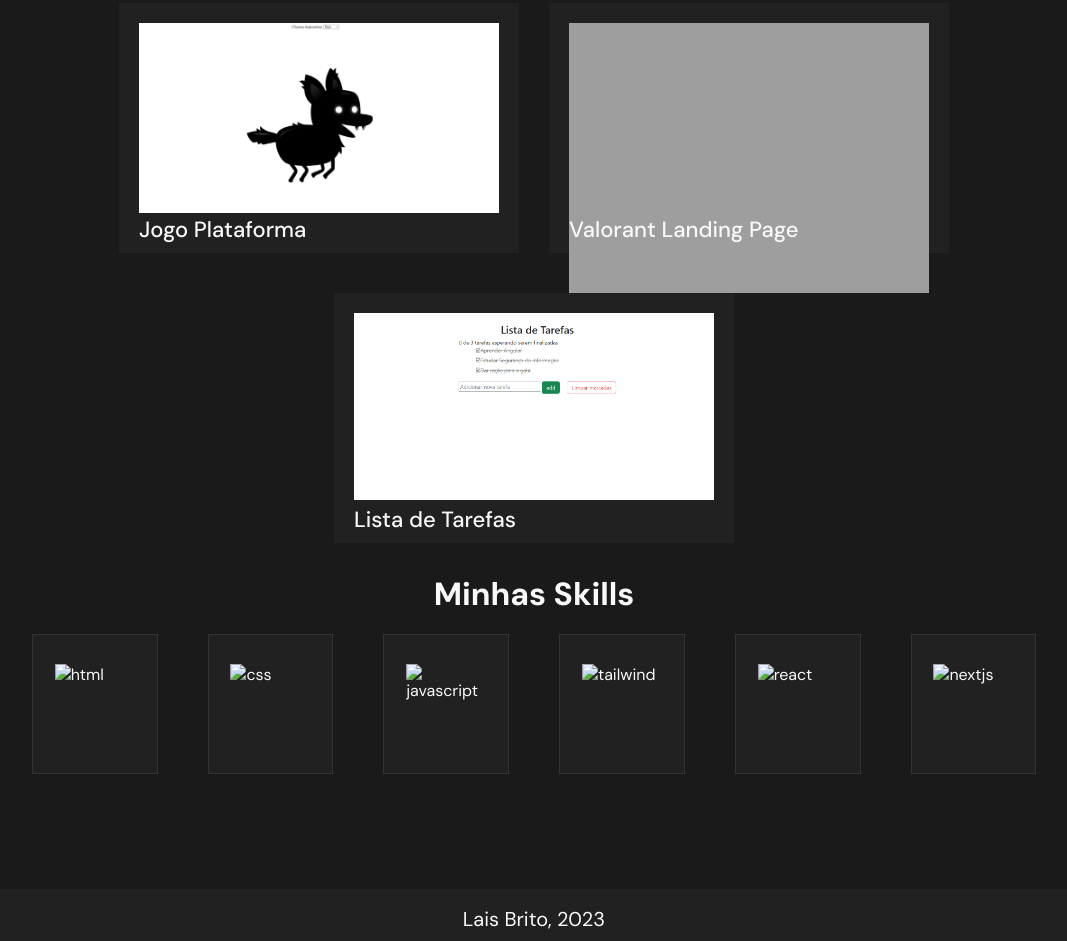
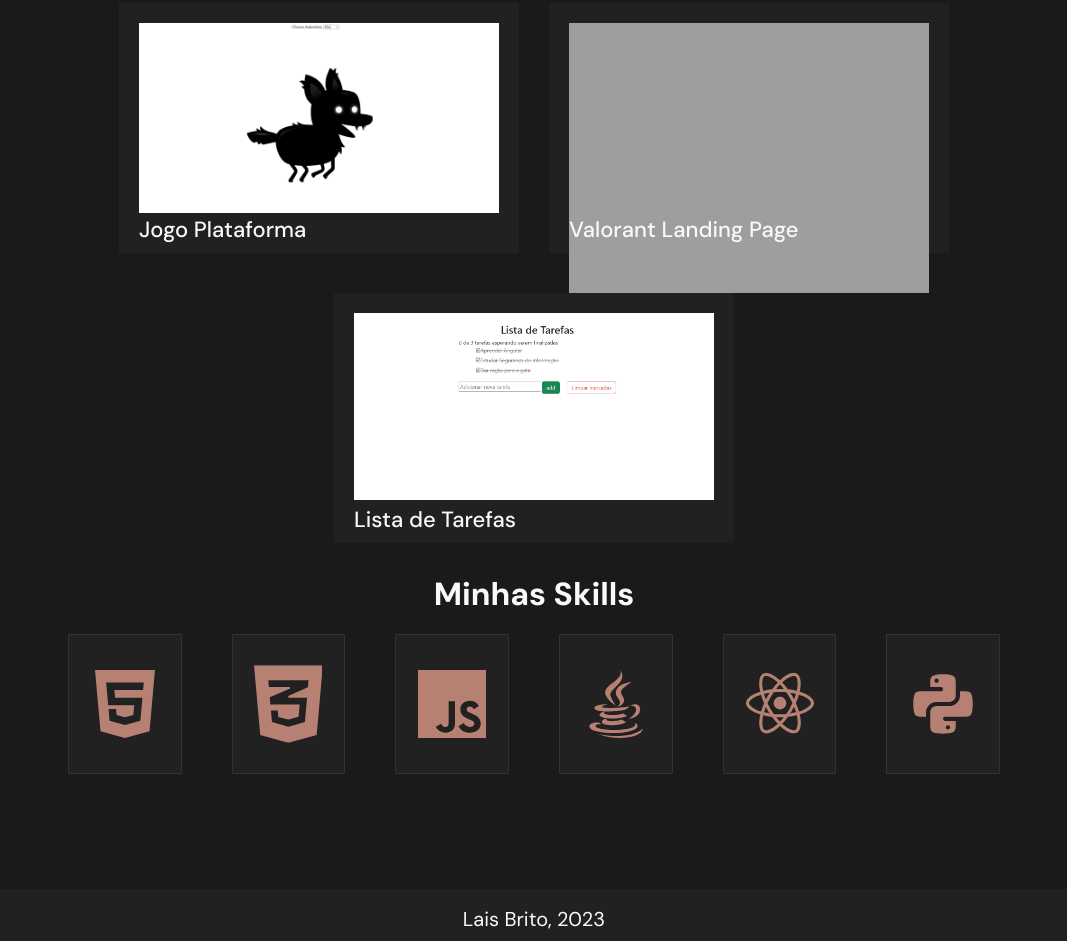
Before and after one commit to laisbrito1/PortifolioLaisBrito, a plain HTML site: page index.html in a window 1280 px wide. Shown: the part 1742-2683 px from the top of the page, without its empty margins (106-1173 px from the left). Drawn offline with Linux system fonts and the light colour scheme; the site is published under a folder, as on GitHub Pages, so addresses that start at the root find nothing.

Commit message:
Update index.html

```diff
--- a/index.html
+++ b/index.html
@@ -51,7 +51,7 @@
                    </div>
                 </div>
                 <div class="img_bg">
-                    <img src="/assets/avatar.png" alt="" class="img">
+                    <img src="assets/avatar.png" alt="" class="img">
                 </div>
             </div>
             <div class="about_me" id="about-me">
@@ -132,22 +132,22 @@
                 </div>
                 <div class="sklls">
                     <div class="skill">
-                        <img src="/assets/html.svg" alt="html">
+                        <img src="assets/html.svg" alt="html">
                     </div>
                     <div class="skill">
-                        <img src="/assets/css.svg" alt="css">
+                        <img src="assets/css.svg" alt="css">
                     </div>
                     <div class="skill">
-                        <img src="/assets/javascript.svg" alt="javascript">
+                        <img src="assets/javascript.svg" alt="javascript">
                     </div>
                     <div class="skill">
-                        <img src="/assets/java.svg" alt="tailwind">
+                        <img src="assets/java.svg" alt="java">
                     </div>
                     <div class="skill">
-                        <img src="/assets/react.svg" alt="react">
+                        <img src="assets/react.svg" alt="react">
                     </div>
                     <div class="skill">
-                        <img src="/assets/python.svg" alt="nextjs">
+                        <img src="assets/python.svg" alt="python">
                     </div>
                 </div>
             </div>
```
